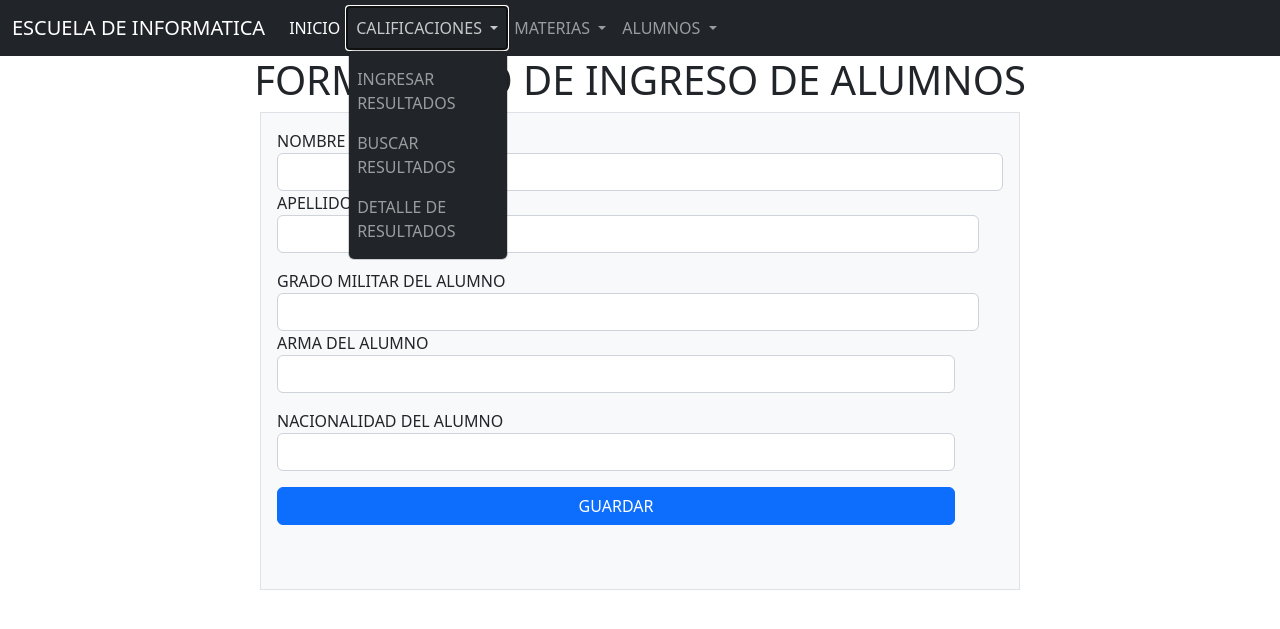
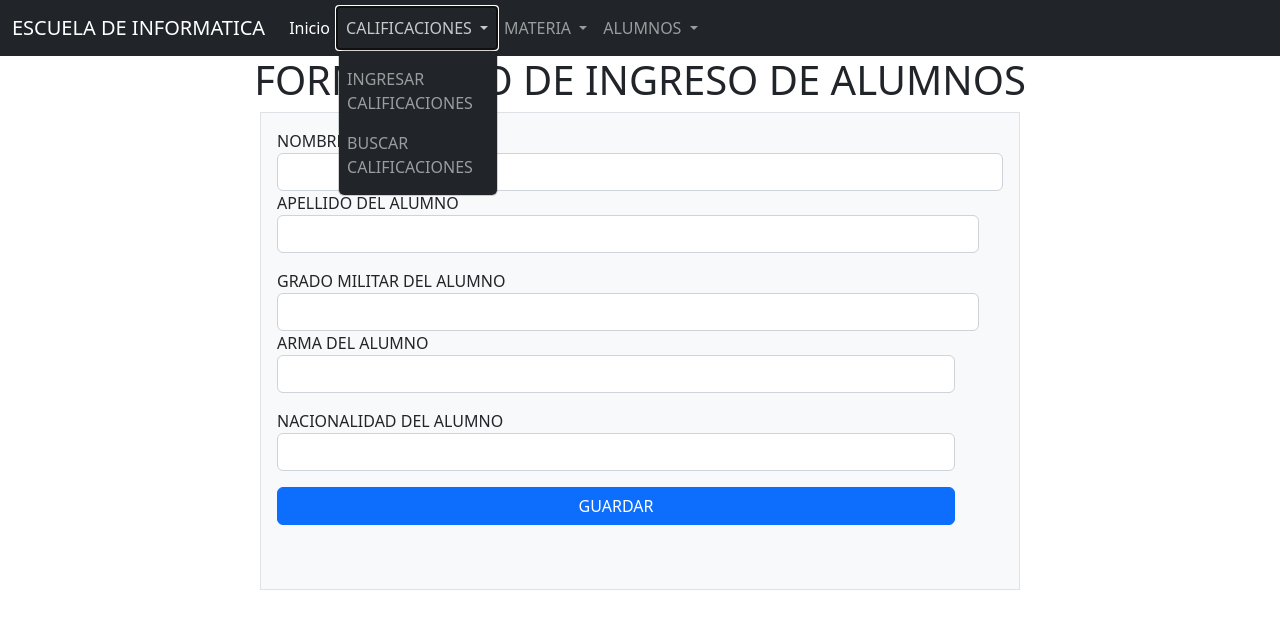
Before and after one commit to byron1614/final_rac, a PHP site: page /vistas/alumnos/index.php in a window 1280 px wide, after a click on "CALIFICACIONES". Shown: the top 629 px of the page. Run offline with PHP 8.4, Linux system fonts and the light colour scheme.

Commit message:
se realizaron cambios en el codigo

```diff
--- a/controladores/alumnos/modificar.php
+++ b/controladores/alumnos/modificar.php
@@ -46,7 +46,7 @@ if($_POST['alum_id'] != '' && $_POST['alum_nombre'] != '' && $_POST['alum_apelli
         </div>
         <div class="row">
             <div class="col-lg-4">
-                <a href="/final_rac/controladores/alumnos/buscar.php?alum_nombre=<?= $_POST['alum_nombre'] ?>" class="btn btn-info">Volver al formulario</a>
+                <a href="/final_rac/controladores/alumnos/buscar.php?alum_nombre=<?= $_POST['ALUM_NOMBRE'] ?>" class="btn btn-info">Volver al formulario</a>
             </div>
         </div>
     </div>
--- a/includes/navbar.php
+++ b/includes/navbar.php
@@ -4,30 +4,27 @@
             <span class="navbar-toggler-icon"></span>
         </button>
         <div class="collapse navbar-collapse" id="navbarTogglerDemo01">
-            <a class="navbar-brand" href="#">ESCUELA DE INFORMATICA</a>
+            <a class="navbar-brand" href="/final_rac/">ESCUELA DE INFORMATICA</a>
             <ul class="navbar-nav me-auto mb-2 mb-lg-0">
                 <li class="nav-item">
-                    <a class="nav-link active" aria-current="page" href="#">INICIO</a>
+                    <a class="nav-link active" aria-current="page" href="/final_rac/">Inicio</a>
                 </li>
                 <li class="nav-item dropdown">
                     <a class="nav-link dropdown-toggle" href="#" role="button" data-bs-toggle="dropdown" aria-expanded="false">
-                        CALIFICACIONES
+                    CALIFICACIONES
                     </a>
                     <ul class="dropdown-menu bg-dark">
                         <li class="nav-item">
-                            <a class="nav-link" href="/final_rac/vistas/calificaciones/index.php">INGRESAR RESULTADOS</a>
+                            <a class="nav-link" href="/final_rac/vistas/calificaciones/index.php">INGRESAR CALIFICACIONES</a>
                         </li>
                         <li class="nav-item">
-                            <a class="nav-link" href="/final_rac/vistas/calificaciones/buscar.php">BUSCAR RESULTADOS</a>
-                        </li>
-                        <li class="nav-item">
-                            <a class="nav-link" href="/final_rac/controladores/calificaciones/detalle_ventas.php">DETALLE DE RESULTADOS</a>
+                            <a class="nav-link" href="/final_rac/vistas/calificaciones/buscar.php">BUSCAR CALIFICACIONES</a>
                         </li>
                     </ul>
                 </li>
                 <li class="nav-item dropdown">
                     <a class="nav-link dropdown-toggle" href="#" role="button" data-bs-toggle="dropdown" aria-expanded="false">
-                    MATERIAS
+                    MATERIA
                     </a>
                     <ul class="dropdown-menu bg-dark">
                         <li class="nav-item">
@@ -44,10 +41,10 @@
                     </a>
                     <ul class="dropdown-menu bg-dark">
                         <li class="nav-item">
-                            <a class="nav-link" href="/final_rac/vistas/alumnos/index.php">CREAR ALUMNO</a>
+                            <a class="nav-link" href="/final_rac/vistas/alumnos/index.php">CREAR ALUMNOS</a>
                         </li>
                         <li class="nav-item">
-                            <a class="nav-link" href="/final_rac/vistas/alumnos/buscar.php">BUSCAR ALUMNO</a>
+                            <a class="nav-link" href="/final_rac/vistas/alumnos/buscar.php">BUSCAR ALUMNOS</a>
                         </li>
                     </ul>
                 </li>
```
